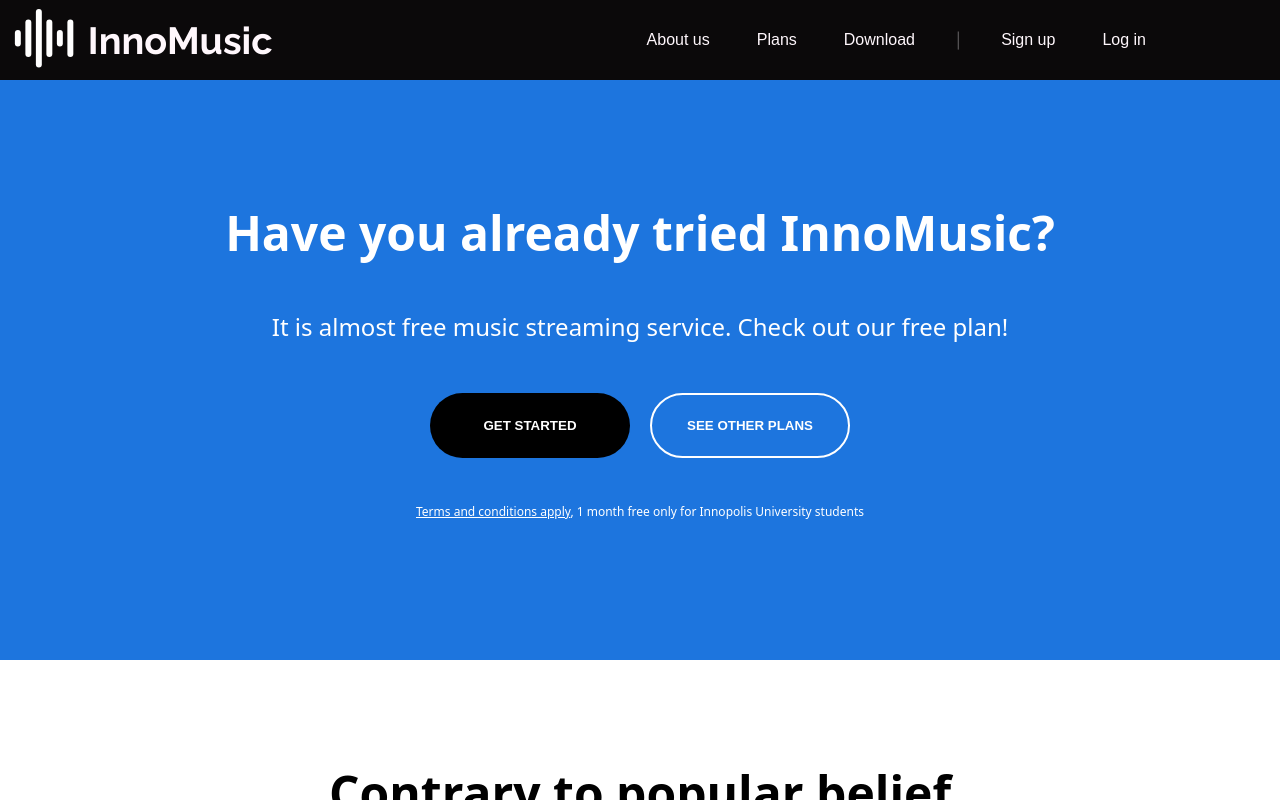
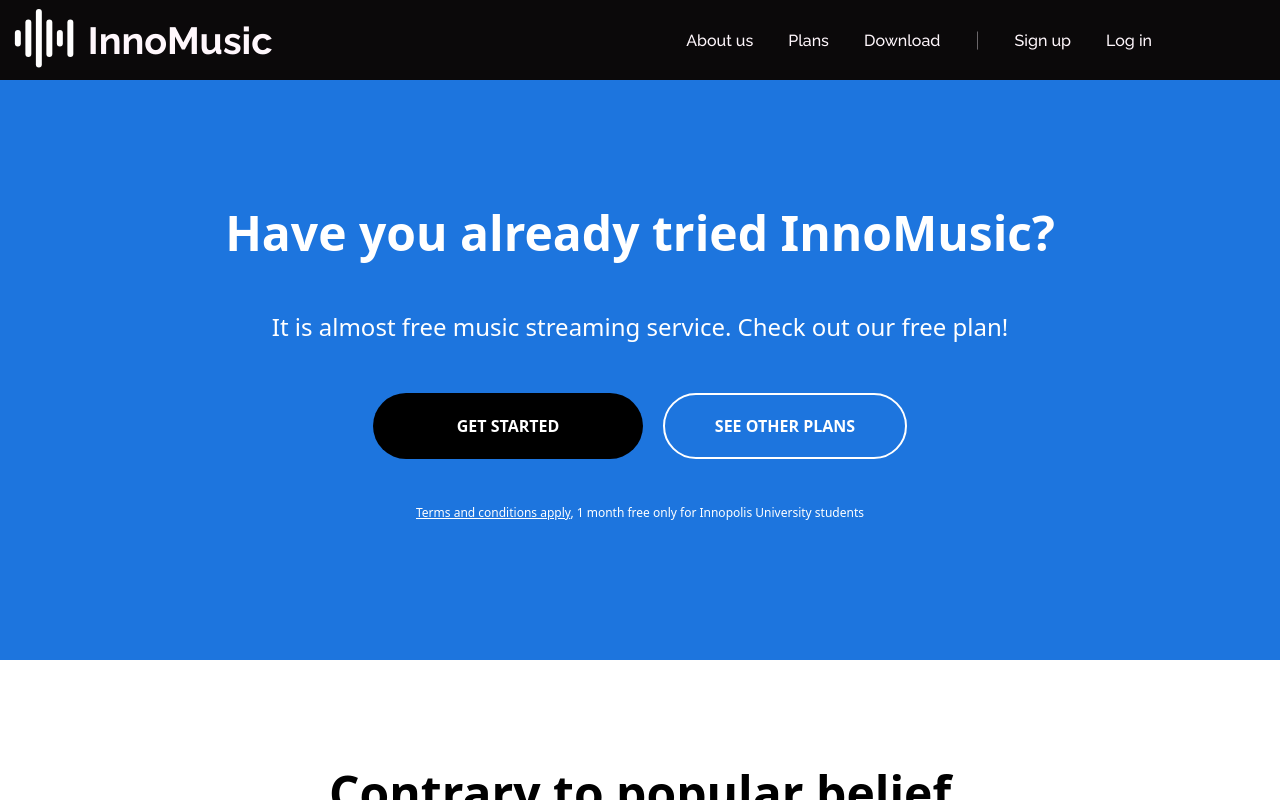
Before and after one commit to Reaction-team-FWD/InnoMusic-Frontend, a Next.js app: page / in a window 1280 px wide. Built offline with nearby package versions, Linux system fonts and the light colour scheme.

Commit message:
Replaceing buttons with links in Header.tsx

```diff
--- a/src/app/main.module.scss
+++ b/src/app/main.module.scss
@@ -34,6 +34,7 @@
   }
 
   .buttons {
+    justify-content: center;
     font-weight: bold;
     display: flex;
     flex-direction: row;
@@ -43,9 +44,12 @@
     text-align: center;
 
     .first_button {
+      display: flex;
+      justify-content: center;
+      align-items: center;
       font-weight: 600;
       width: 200px;
-      padding: 10px 20px;
+      padding: 7px 20px;
       cursor: pointer;
       border-radius: 500px;
       border: 15px solid transparent;
@@ -60,9 +64,13 @@
     }
 
     .second_button {
+      display: flex;
+      justify-content: center;
+      align-items: center;
+      align-items: center;
       font-weight: 600;
       width: 200px;
-      padding: 10px 20px;
+      padding: 7px 20px;
       cursor: pointer;
       border-radius: 500px;
       border: 15px solid #ffffff;
--- a/src/app/page.tsx
+++ b/src/app/page.tsx
@@ -14,11 +14,11 @@
             It is almost free music streaming service. Check out our free plan!
           </div>
           <div className={styles.buttons}>
-            <Link href={'./home'} className={styles.buttonLink}>
-              <button className={styles.first_button}>GET STARTED</button>
+            <Link href={'./home'} className={styles.first_button}>
+              GET STARTED
             </Link>
-            <Link href={'./plans'} className={styles.buttonLink}>
-              <button className={styles.second_button}>SEE OTHER PLANS</button>
+            <Link href={'./plans'} className={styles.second_button}>
+              SEE OTHER PLANS
             </Link>
           </div>
           <div className={styles.extra_description}>
--- a/src/components/Header/Header.module.scss
+++ b/src/components/Header/Header.module.scss
@@ -59,12 +59,14 @@
 }
 
 .button {
+  font-family: inherit;
   background: none;
   border: none;
   color: #fff7fc;
   font-size: 16px;
-  font-weight: 50;
+  font-weight: 500;
   cursor: pointer;
+  text-decoration: none;
   position: relative;
   transition: color 0.3s ease;
 }
--- a/src/components/Header/Header.tsx
+++ b/src/components/Header/Header.tsx
@@ -1,6 +1,7 @@
 import { FC } from 'react';
 import styles from './Header.module.scss';
 import Link from 'next/link';
+import '@/app/globals.scss';
 
 const Header: FC = () => {
   return (
@@ -46,28 +47,28 @@
             />
           </svg>
         </div>
-        <Link href="./" className={styles.redirectionLink}>
-          <div className={styles.logo}>InnoMusic</div>
+        <Link href="./" className={styles.logo}>
+          InnoMusic
         </Link>
       </div>
       <div className={styles.buttons}>
-        <Link href={'./about'} className={styles.redirectionLink}>
-          <button className={styles.button}>About us</button>
+        <Link href={'./about'} className={styles.button}>
+          About us
         </Link>
-        <Link href={'./plans'} className={styles.redirectionLink}>
-          <button className={styles.button}>Plans</button>
+        <Link href={'./plans'} className={styles.button}>
+          Plans
         </Link>
-        <Link href={'./'} className={styles.redirectionLink}>
-          <button className={styles.button}>Download</button>
+        <Link href={'./'} className={styles.button}>
+          Download
         </Link>
         <Link href={'./'} className={styles.stick}>
           |
         </Link>
-        <Link href={'./signup'} className={styles.redirectionLink}>
-          <button className={styles.button}>Sign up</button>
+        <Link href={'./signup'} className={styles.button}>
+          Sign up
         </Link>
-        <Link href={'./login'} className={styles.redirectionLink}>
-          <button className={styles.button}>Log in</button>
+        <Link href={'./login'} className={styles.button}>
+          Log in
         </Link>
       </div>
     </div>
```
